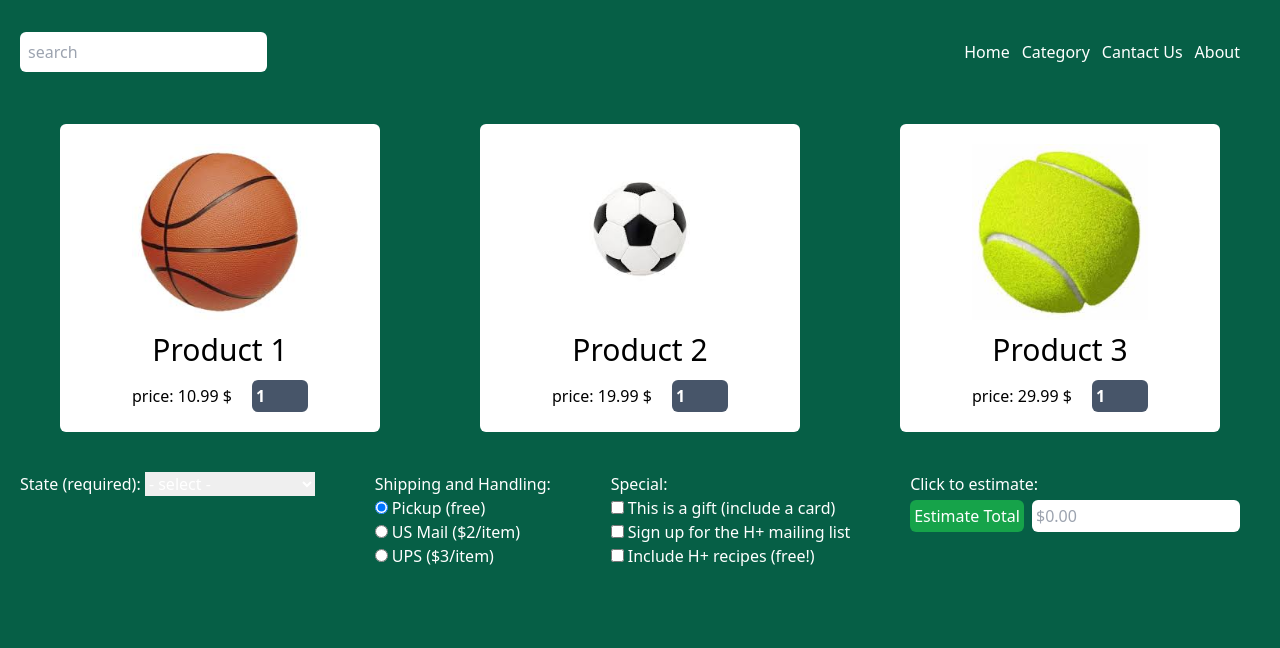
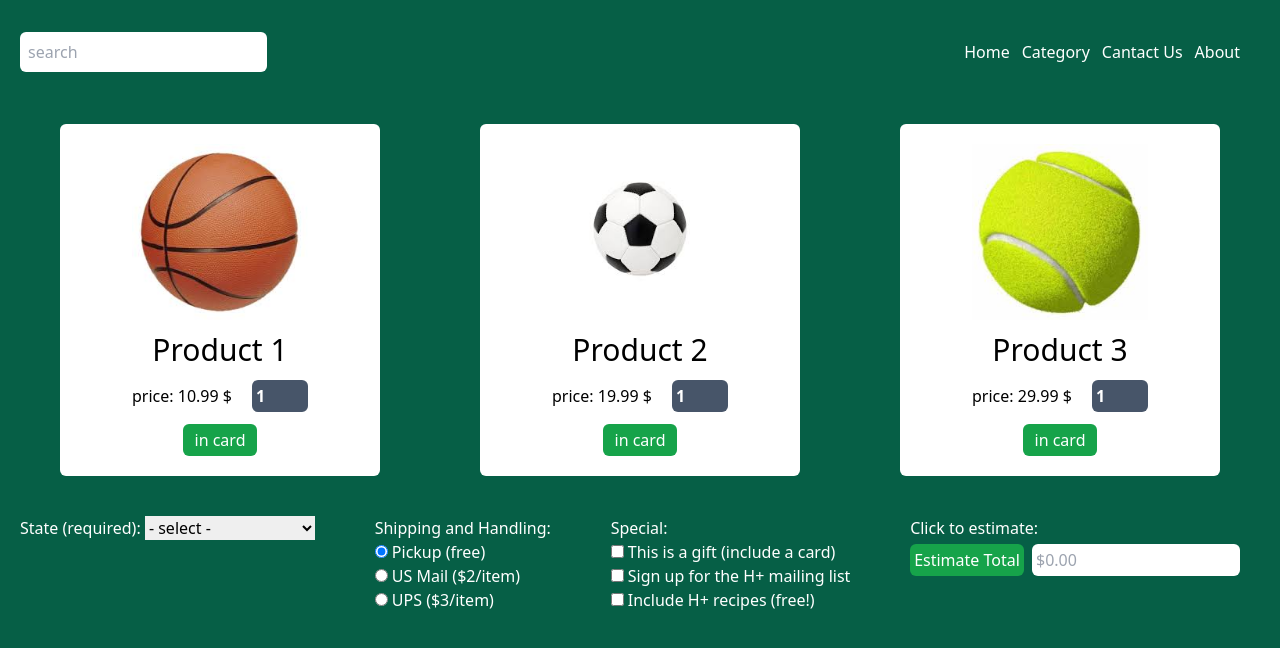
Before and after one commit to farazmirsaeedi/cart-shopping, a website: page index.html in a window 1280 px wide. Drawn offline with Linux system fonts and the light colour scheme.

Commit message:
finally edited

```diff
--- a/index.html
+++ b/index.html
@@ -36,8 +36,8 @@
 		<!-- end of input section -->
 
 		<div class="flex justify-between p-5">
-			<div class="group state text-white">
-				<label for="s-state">State (required):</label>
+			<div class="group state ">
+				<label class="text-white" for="s-state">State (required):</label>
 				<select id="s-state">
 					<option value="">- select -</option>
 					<option value="CA">California (7.5% tax)</option>
@@ -74,7 +74,7 @@
 				<p>
 					<label for="btn-estimate">Click to estimate:</label><br>
 					<input class="mt-1 mr-1 bg-green-600 hover:bg-green-700 p-1 rounded-md cursor-pointer " type="submit" value="Estimate Total" id="btn-estimate">
-					<input class="w-52 mr-5 outline-0 p-1 rounded-md" type="text" id="txt-estimate" placeholder="$0.00">
+					<input class="w-52 mr-5 outline-0 p-1 rounded-md" type="text" id="total" placeholder="$0.00">
 				</p>
 
 				<div id="results"></div>
@@ -83,7 +83,6 @@
 
 		</form>
 		</section>
-		<div class="clear"></div>
 		</div>
 		</div>
 
--- a/script.js
+++ b/script.js
@@ -3,10 +3,15 @@ const images = [
     { img: './assets/download (1).jpeg', title: 'Product 2', price: 19.99, quantity: 1 },
     { img: './assets/download (2).jpeg', title: 'Product 3', price: 29.99, quantity: 1 }
 
-    // Add more image objects as needed
+
 ];
 
-        const loop = document.getElementById('products');
+const loop = document.getElementById('products'),
+    price = document.getElementById('price'),
+    qty = document.getElementById('qty'),
+    totan = document.getElementById('total'),
+    button = document.getElementById('btn-estimate');
+
 
 const createProductElement = (image) => {
     return `
@@ -14,9 +19,11 @@ const images = [
                 <img class="w-44 h-44" src="${image.img}" alt="">
                 <h3 class="text-3xl">${image.title}</h3>
                 <div class="flex justify-between items-center w-44">
-                    <p>price: ${image.price} $</p>
-                    <input class="bg-slate-600 w-14 rounded-md p-1 outline-0 text-white font-bold" type="number" value="${image.quantity}">
+                    <p id="price">price: ${image.price} $</p>
+                    <input id="qty" class="bg-slate-600 w-14 rounded-md p-1 outline-0 text-white font-bold" type="number" value="${image.quantity}">
+
                 </div>
+                <button class="py-1 px-3 bg-green-600 hover:bg-green-700 rounded-md text-white">in card</button>
             </div>
             `;
 };
```
Also changed, not shown: output.css. Lines whose indentation alone changed are shown as unchanged.
